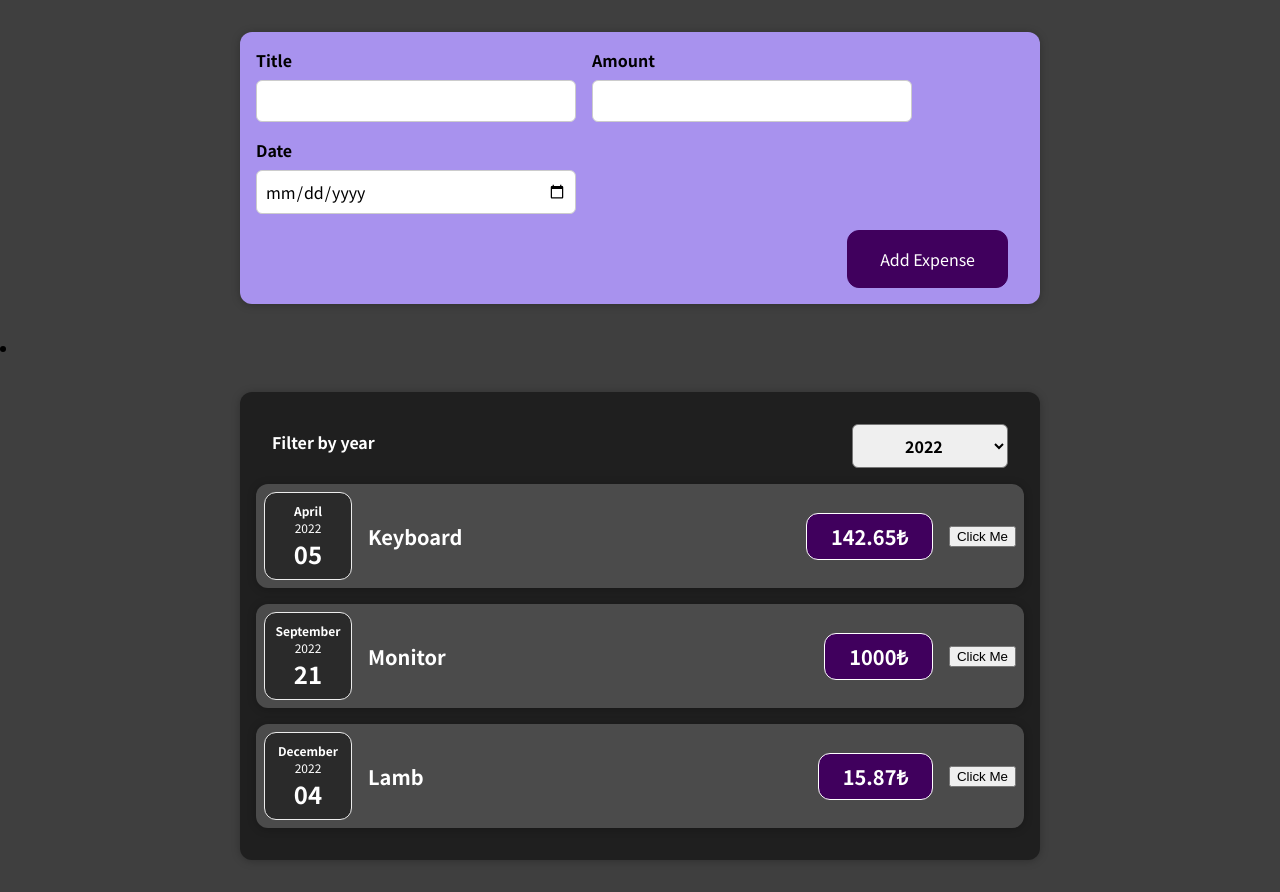
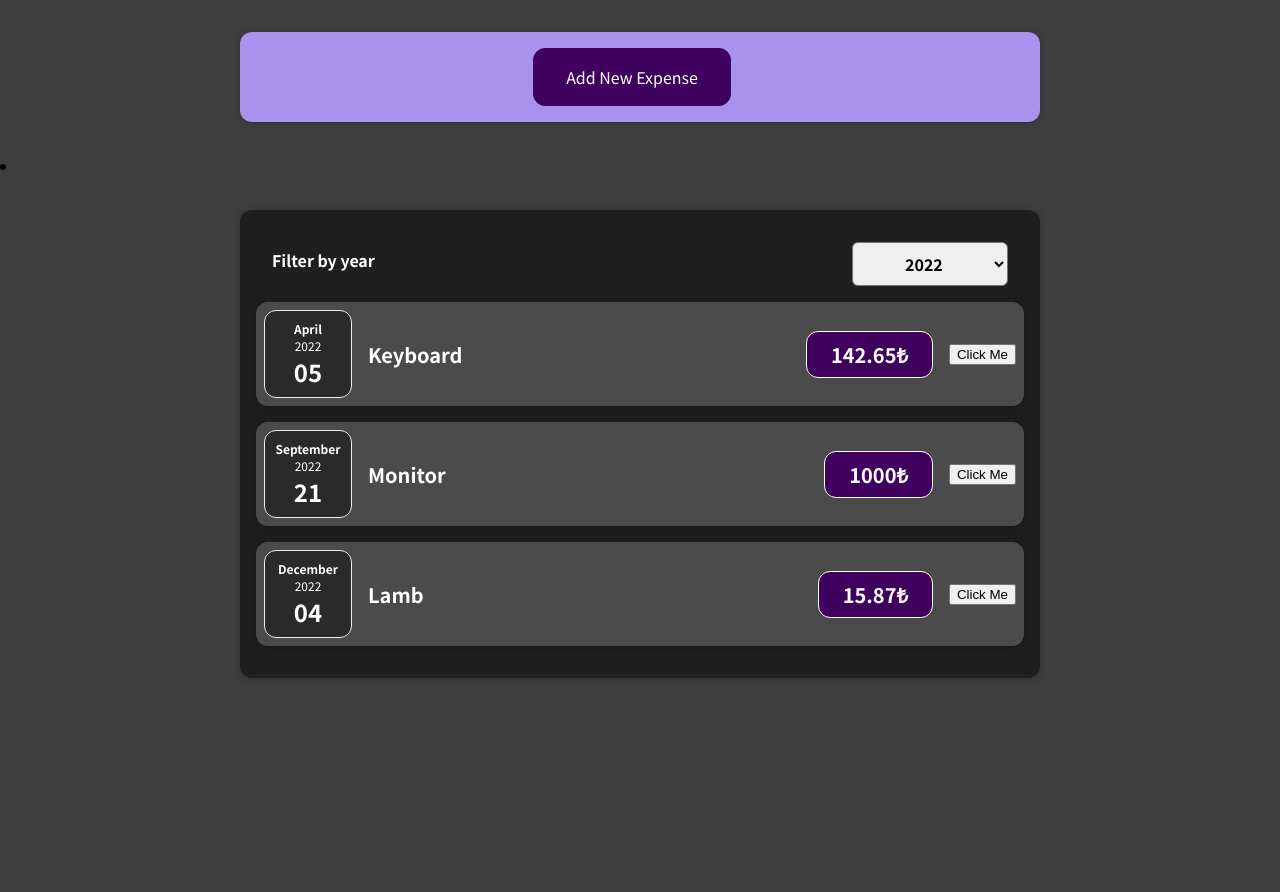
Before and after one commit to MustafaAyhan/First-React-Project, a React (Create React App) app: page / in a window 1280 px wide. After the commit the page ends 800 px from the top, so only its background shows below. Built offline with nearby package versions, Linux system fonts and the light colour scheme.

Commit message:
Add cancel option to new expense form & Render new form with contion

```diff
--- a/src/components/Expenses/ExpensesFilter.js
+++ b/src/components/Expenses/ExpensesFilter.js
@@ -1,10 +1,7 @@
-import { useState } from "react";
 import "./ExpensesFilter.css";
 const ExpenseFilter = (props) => {
-  const [filterValue, setFilterValue] = useState("");
 
   const selectHandler = (event) => {
-    setFilterValue(event.target.value);
     props.onFilterSelect(event.target.value);
   };
   return (
--- a/src/components/NewExpense/ExpenseForm.js
+++ b/src/components/NewExpense/ExpenseForm.js
@@ -81,6 +81,7 @@ const ExpenseForm = (props) => {
         </div>
       </div>
       <div className="new-expense__actions">
+        <button onClick={props.onCancel}>Cancel</button>
         <button type="submit">Add Expense</button>
       </div>
     </form>
--- a/src/components/NewExpense/NewExpense.js
+++ b/src/components/NewExpense/NewExpense.js
@@ -1,6 +1,14 @@
+import { useState } from "react";
 import ExpenseForm from "./ExpenseForm";
 import "./NewExpense.css";
 const NewExpense = (props) => {
+  const [isEditing, setIsEditing] = useState(true);
+
+  const isEditingHandler = () => {
+    setIsEditing((previous) => {
+      return !previous;
+    });
+  };
   const newExpenseHandler = (newExpense) => {
     const newExpenseDate = {
       ...newExpense,
@@ -10,7 +18,13 @@ const NewExpense = (props) => {
   };
   return (
     <div className="new-expense">
-      <ExpenseForm onNewExpenseEntered={newExpenseHandler}></ExpenseForm>
+      {isEditing && <button onClick={isEditingHandler}>Add New Expense</button>}
+      {!isEditing && (
+        <ExpenseForm
+          onNewExpenseEntered={newExpenseHandler}
+          onCancel={isEditingHandler}
+        ></ExpenseForm>
+      )}
     </div>
   );
 };
```
